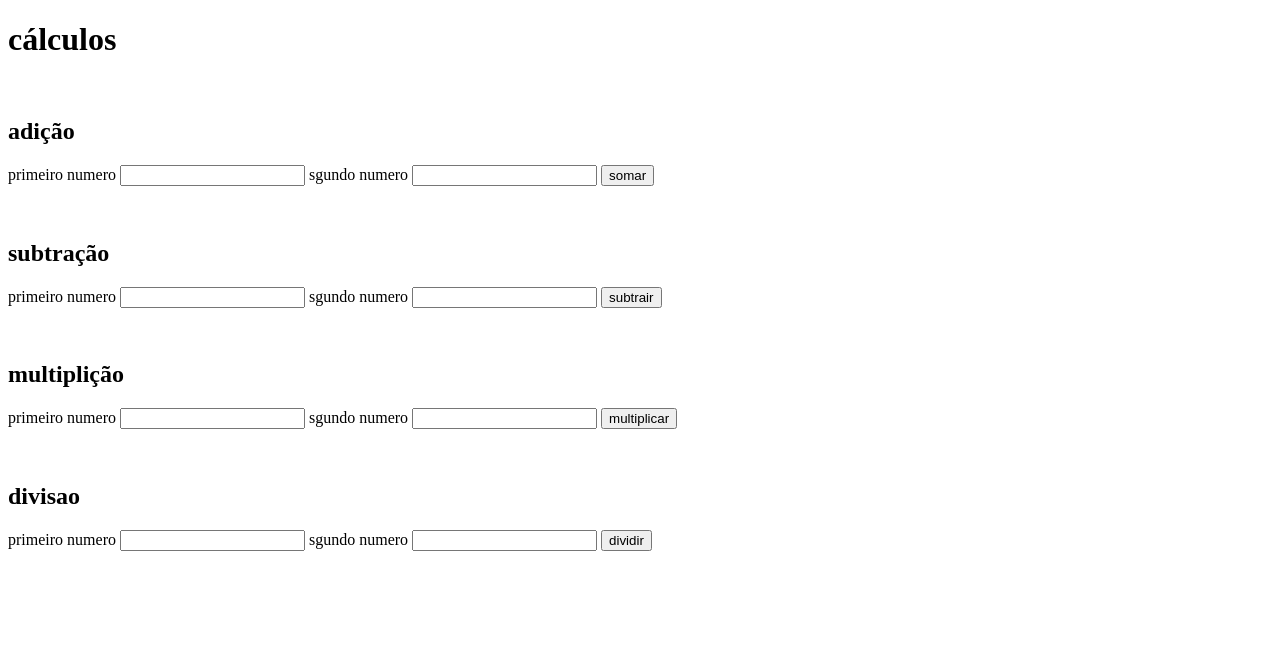
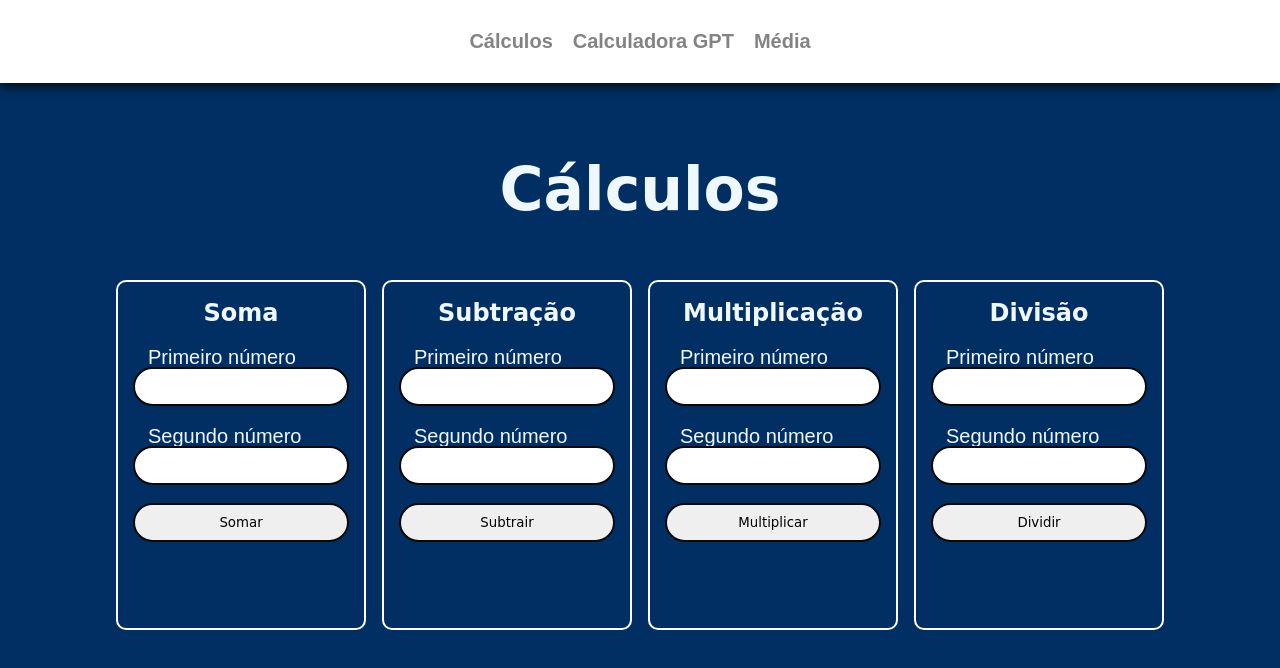
Before and after one commit to parit888/segunda-aula-2, a plain HTML site: page calculos/index.html in a window 1280 px wide. Drawn offline with Linux system fonts and the light colour scheme; a web font is replaced by a local one.

Commit message:
Add files via upload

```diff
--- /dev/null
+++ b/calcMedia/style.css
@@ -0,0 +1,97 @@
+*{
+    margin: 0;
+    padding: 0;
+    box-sizing: border-box;
+    font-family: Arial, Helvetica, sans-serif;
+}
+
+nav{
+    position: fixed;
+    width: 100%;
+    padding: 30px;
+    background-color: #ffffff;
+    top: 0;
+    box-shadow: 0px 3px 10px #090909;
+    display: flex;
+    align-items: center;
+    justify-content: center;
+    gap: 20px;
+    animation: fromTop 500ms ease-in-out;
+}
+
+@keyframes fromTop {
+    0%{
+        opacity: 0;
+        transform: translateY(-100px);
+    }
+    100%{
+        opacity: 1;
+    }
+}
+
+a{
+    text-decoration: none;
+    color: #090909;
+    font-size: 20px;
+    opacity: 0.5;
+    font-weight: 600;
+    transition: all 200ms ease-in-out;
+}
+
+a:hover{
+    cursor: pointer;
+    opacity: 1;
+}
+
+body{
+    display: flex;
+    align-items: center;
+    justify-content: center;
+    flex-direction: column;
+    min-height: 100vh;
+    height: auto;
+    background-image: url('../images/bg.jpg');
+    background-position: center;
+    background-repeat: no-repeat;
+    background-size: cover;
+}
+
+h1{
+    color: #090909;
+    font-size: 64px;
+    text-shadow: 0px 3px 10px #ffffff;
+}
+
+main{
+    display: flex;
+    align-items: center;
+    justify-content: center;
+    flex-direction: column;
+}
+
+input{
+    padding: 20px;
+    border-radius: 999px;
+    font-size: 22px;
+}
+
+button{
+    padding: 10px;
+    border-radius: 999px;
+    font-size: 22px;
+}
+
+button:hover{
+    cursor: pointer;
+    box-shadow: 0px 3px 12px #090909;
+}
+
+p{
+    background-color: #ffffff;
+    border-radius: 10px;
+    padding: 20px;
+    margin-top: 50px;
+    box-shadow: 0px 3px 12px #090909;
+    font-size: 32px;
+    font-weight: 900;
+}
--- /dev/null
+++ b/calculadoraGPT/style.css
@@ -0,0 +1,114 @@
+*{
+    margin: 0;
+    padding: 0;
+    box-sizing: border-box;
+}
+
+body {
+  background: linear-gradient(135deg, #1e1e2f, #3a3a5f);
+  display: flex;
+  justify-content: center;
+  align-items: center;
+  height: 100vh;
+  font-family: Arial, sans-serif;
+}
+
+.calculator {
+  background: #2c2c3c;
+  padding: 20px;
+  border-radius: 15px;
+  box-shadow: 0 10px 25px rgba(0,0,0,0.4);
+  width: 300px;
+}
+
+#display {
+  width: 100%;
+  height: 60px;
+  font-size: 24px;
+  margin-bottom: 15px;
+  padding: 10px;
+  border: none;
+  border-radius: 10px;
+  text-align: right;
+  background: #1e1e2f;
+  color: #fff;
+}
+
+.buttons {
+  display: grid;
+  grid-template-columns: repeat(4, 1fr);
+  gap: 10px;
+}
+
+button {
+  height: 60px;
+  border: none;
+  border-radius: 10px;
+  font-size: 20px;
+  cursor: pointer;
+  background: #4e4e6a;
+  color: white;
+  transition: 0.2s;
+}
+
+button:hover {
+  background: #6c6c90;
+}
+
+.equals {
+  background: #00c896;
+}
+
+.equals:hover {
+  background: #00e6a8;
+}
+
+.clear {
+  background: #ff5c5c;
+}
+
+.clear:hover {
+  background: #ff7b7b;
+}
+
+.span-2 {
+  grid-column: span 2;
+}
+
+nav{
+    position: fixed;
+    width: 100%;
+    padding: 30px;
+    background-color: #ffffff;
+    top: 0;
+    box-shadow: 0px 3px 10px #090909;
+    display: flex;
+    align-items: center;
+    justify-content: center;
+    gap: 20px;
+    animation: fromTop 500ms ease-in-out;
+}
+
+@keyframes fromTop {
+    0%{
+        opacity: 0;
+        transform: translateY(-100px);
+    }
+    100%{
+        opacity: 1;
+    }
+}
+
+a{
+    text-decoration: none;
+    color: #090909;
+    font-size: 20px;
+    opacity: 0.5;
+    font-weight: 600;
+    transition: all 200ms ease-in-out;
+}
+
+a:hover{
+    cursor: pointer;
+    opacity: 1;
+}
--- a/calculos/index.html
+++ b/calculos/index.html
@@ -3,53 +3,64 @@
 <head>
     <meta charset="UTF-8">
     <meta name="viewport" content="width=device-width, initial-scale=1.0">
-    <title>cálculo</title>
+    <title>Cálculos</title>
     <link rel="stylesheet" href="style.css">
+    <link rel="preconnect" href="https://fonts.googleapis.com">
+    <link rel="preconnect" href="https://fonts.gstatic.com" crossorigin>
+    <link href="https://fonts.googleapis.com/css2?family=Playwrite+NO:wght@100..400&display=swap" rel="stylesheet">
 </head>
 <body>
-    <h1>cálculos</h1>
-    <br>
+    <nav>
+        <a href="../calculos/">Cálculos</a>
+        <a href="../calculadoraGPT/">Calculadora GPT</a>
+        <a href="../calcMedia/">Média</a>
+        <!-- <a href="#">###</a>
+        <a href="#">###</a> -->
+    </nav>
+
+    <h1>Cálculos</h1>
+
+ <main>
     <div>
-        <h2>adição</h2>
-        <label for="">primeiro numero</label>
+        <h2>Soma</h2>
+        <label for="n1">Primeiro número</label>
         <input type="number" id="n1">
-        <label for="">sgundo numero</label>
+        <label for="n2">Segundo número</label>
         <input type="number" id="n2">
-        <button onclick="somar()">somar</button>
+        <button onclick="somar()">Somar</button>
         <p id="resposta"></p>
-    <br>
-    </div>
-        <div>
-        <h2>subtração</h2>
-        <label for="">primeiro numero</label>
-        <input type="number" id="n3">
-        <label for="">sgundo numero</label>
-        <input type="number" id="n4">
-        <button onclick="subtração()">subtrair</button>
-        <p id="respostasub"></p>
-    <br>
-    </div>
-    <div>
-        <h2>multiplição</h2>
-        <label for="">primeiro numero</label>
-        <input type="number" id="n5">
-        <label for="">sgundo numero</label>
-        <input type="number" id="n6">
-        <button onclick="multiplicao()">multiplicar</button>
-        <p id="respostamult"></p>
-    <br>
-    </div>
-    <div>
-        <h2>divisao</h2>
-        <label for="">primeiro numero</label>
-        <input type="number" id="n7">
-        <label for="">sgundo numero</label>
-        <input type="number" id="n8">
-        <button onclick="divisao()">dividir</button>
-        <p id="respostadivi"></p>
     </div>
 
+     <div>
+        <h2>Subtração</h2>
+        <label for="n3">Primeiro número</label>
+        <input type="number" id="n3">
+        <label for="n4">Segundo número</label>
+        <input type="number" id="n4">
+        <button onclick="sub()">Subtrair</button>
+        <p id="respSub"></p>
+    </div>
 
+      <div>
+        <h2>Multiplicação</h2>
+        <label for="n5">Primeiro número</label>
+        <input type="number" id="n5">
+        <label for="n6">Segundo número</label>
+        <input type="number" id="n6">
+        <button onclick="multi()">Multiplicar</button>
+        <p id="respMulti"></p>
+    </div>
+
+         <div>
+        <h2>Divisão</h2>
+        <label for="n7">Primeiro número</label>
+        <input type="number" id="n7">
+        <label for="n8">Segundo número</label>
+        <input type="number" id="n8">
+        <button onclick="div()">Dividir</button>
+        <p id="respDiv"></p>
+    </div>
+</main>
 
     <script src="script.js"></script>
 </body>
--- a/calculos/script.js
+++ b/calculos/script.js
@@ -4,21 +4,28 @@ function somar(){
     var resp = document.getElementById("resposta")
     resp.textContent = n1 + n2
 }
-function subtração(){
-    var n1 = document.getElementById("n3").valueAsNumber
-    var n2 = document.getElementById("n4").valueAsNumber
-    var resp = document.getElementById("respostasub")
-    resp.textContent = n1 - n2
+
+function sub(){
+    var n3 = document.getElementById("n3").valueAsNumber
+    var n4 = document.getElementById("n4").valueAsNumber
+    var resp = document.getElementById("respSub")
+    resp.textContent = n3 - n4
 }
-function multiplicao(){
-    var n1 = document.getElementById("n5").valueAsNumber
-    var n2 = document.getElementById("n6").valueAsNumber
-    var resp = document.getElementById("respostamult")
-    resp.textContent = n1 * n2
+
+function multi(){
+    var n3 = document.getElementById("n5").valueAsNumber
+    var n4 = document.getElementById("n6").valueAsNumber
+    var resp = document.getElementById("respMulti")
+    resp.textContent = n3 * n4
 }
-function divisao(){
-    var n1 = document.getElementById("n7").valueAsNumber
-    var n2 = document.getElementById("n8").valueAsNumber
-    var resp = document.getElementById("respostadivi")
-    resp.textContent = n1 / n2
+
+function div(){
+    var n3 = parseFloat(document.getElementById("n7").value)
+    var n4 = parseFloat(document.getElementById("n8").value)
+    var resp = document.getElementById("respDiv")
+    if(n4 !== 0){
+        resp.textContent = n3 / n4
+    }else{
+        resp.textContent = "Não se divide por 0"
+    }
 }
--- a/calculos/style.css
+++ b/calculos/style.css
@@ -0,0 +1,142 @@
+*{
+    margin: 0;
+    padding: 0;
+    box-sizing: border-box;
+}
+
+body{
+    display: flex;
+    align-items: center;
+    justify-content: center;
+    flex-direction: column;
+    gap: 5vh;
+    min-height: 100vh;
+    height: auto;
+    background-color: #012f63;
+    color: #f0f8ff;
+    font-family: Arial, Helvetica, sans-serif;
+}
+
+div{
+    border: 2px solid #ffffff;
+    padding: 15px;
+    border-radius: 10px;
+    display: flex;
+    align-items: center;
+    justify-content: space-evenly;
+    flex-direction: column;
+    gap: 2vh;
+    width: 250px;
+    height: 350px;
+    min-height: 350px;
+    max-height: 350px;
+    transition: all 200ms linear;
+}
+
+div:hover{
+   box-shadow: #fffeff66 -5px 5px, #bebebe4d -10px 10px, #6e666b33 -15px 15px, #4e3c471a -20px 20px, #1811160d -25px 25px;
+}
+
+p{
+    width: 50px;
+    height: 50px;
+    min-height: 50px;
+    max-height: 50px;
+    display: flex;
+    align-items: center;
+    justify-content: center;
+    padding-bottom: 25px;
+    font-size: 30px;
+}
+
+main{
+    display: flex;
+    align-items: center;
+    justify-content: center;
+    flex-direction: row;
+    gap: 2vh;
+    flex-wrap: wrap;
+    padding-bottom: 2vh;
+    padding-top: 2vh;
+}
+
+label{
+    margin-bottom: -20px;
+    text-align: left;
+    width: 100%;
+    font-size: 20px;
+    padding-left: 15px;
+}
+
+input{
+    width: 100%;
+    padding: 10px;
+    border-radius: 999px;
+    border: none;
+    border: 2px solid #090909;
+}
+
+button{
+    width: 100%;
+    padding: 10px;
+    border-radius: 999px;
+    border: none;
+    border: 2px solid #090909;
+    transition: all 200ms ease-in-out;
+    font-family: "Playwrite NO", cursive;
+}
+
+button:hover{
+    cursor: pointer;
+    border: 2px solid #1a66c3;
+    background-color: #1a66c3;
+    color: white;
+    font-weight: bold;
+    box-shadow: 0px 3px 10px #00000085;
+}
+
+h1, h2{
+     font-family: "Playwrite NO", cursive;
+}
+
+h1{
+    font-size: 60px;
+}
+
+nav{
+    position: fixed;
+    width: 100%;
+    padding: 30px;
+    background-color: #ffffff;
+    top: 0;
+    box-shadow: 0px 3px 10px #090909;
+    display: flex;
+    align-items: center;
+    justify-content: center;
+    gap: 20px;
+    animation: fromTop 500ms ease-in-out;
+}
+
+@keyframes fromTop {
+    0%{
+        opacity: 0;
+        transform: translateY(-100px);
+    }
+    100%{
+        opacity: 1;
+    }
+}
+
+a{
+    text-decoration: none;
+    color: #090909;
+    font-size: 20px;
+    opacity: 0.5;
+    font-weight: 600;
+    transition: all 200ms ease-in-out;
+}
+
+a:hover{
+    cursor: pointer;
+    opacity: 1;
+}
```
Also changed, not shown: calcMedia/index.html (added, +31 -0 lines), calcMedia/script.js (added, +13 -0 lines), calculadoraGPT/index.html (added, +48 -0 lines), calculadoraGPT/script.js (added, +30 -0 lines), images/bg.jpg (added), 1 other file.
